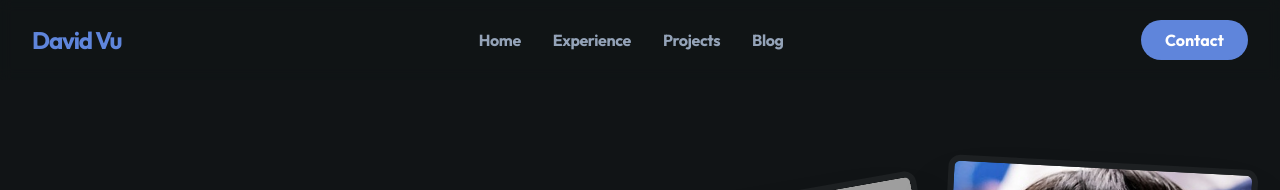
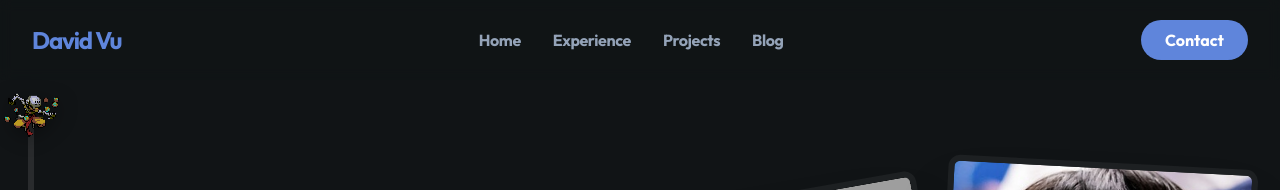
Before and after one commit to Davidvu1/davidvu1.github.io, a React (Vite) app: page / in a window 1280 px wide. Shown: the top 190 px of the page. Built offline with nearby package versions, Linux system fonts and the light colour scheme; grey boxes are pictures that could not be loaded.

Commit message:
baseline of progress bar

```diff
--- a/src/App.jsx
+++ b/src/App.jsx
@@ -2,6 +2,7 @@ import React from 'react'
 import { Routes, Route } from 'react-router-dom'
 import { SpeedInsights } from '@vercel/speed-insights/react'
 import Navbar from './components/Navbar/Navbar'
+import ScrollProgress from './components/ScrollProgress/ScrollProgress'
 import Hero from './components/Hero/Hero'
 import Experience from './components/Experience/Experience'
 import Projects from './components/Projects/Projects'
@@ -36,6 +37,7 @@ const App = () => {
   return (
     <>
       <Navbar />
+      <ScrollProgress />
       <Routes>
         <Route path="/" element={<MainPage />} />
         <Route path="/blog" element={<BlogPage />} />
--- /dev/null
+++ b/src/components/ScrollProgress/ScrollProgress.css
@@ -0,0 +1,87 @@
+.scroll-progress {
+  position: fixed;
+  top: 112px;
+  bottom: 32px;
+  left: 28px;
+  height: auto;
+  width: 6px;
+  z-index: 40;
+  pointer-events: none;
+}
+
+.scroll-progress-track {
+  position: relative;
+  width: 6px;
+  height: 100%;
+  border-radius: 9999px;
+  background: rgba(255, 255, 255, 0.1);
+}
+
+.scroll-progress-fill {
+  position: absolute;
+  top: 0;
+  left: 0;
+  width: 100%;
+  height: 100%;
+  background: #5f85db;
+  border-radius: 9999px;
+  transform: scaleY(0);
+  transform-origin: top center;
+  will-change: transform;
+}
+
+.scroll-progress-sprite {
+  position: absolute;
+  left: 50%;
+  top: 0;
+  width: 56px;
+  height: 56.3px;
+  transform: translate(-50%, -50%);
+  background-repeat: no-repeat;
+  background-size: calc(56px * 9) 56.3px;
+  background-position: 0 0;
+  image-rendering: pixelated;
+  filter: drop-shadow(0 4px 10px rgba(0, 0, 0, 0.45));
+  animation: zenyatta-idle 1.35s steps(9) infinite;
+  will-change: top;
+  z-index: 2;
+}
+
+@keyframes zenyatta-idle {
+  from {
+    background-position: 0 0;
+  }
+  to {
+    background-position: calc(-56px * 9) 0;
+  }
+}
+
+@media (max-width: 1024px) {
+  .scroll-progress {
+    left: 16px;
+    top: 96px;
+    bottom: 20px;
+  }
+
+  .scroll-progress-sprite {
+    width: 42px;
+    height: 42.2px;
+    background-size: calc(42px * 9) 42.2px;
+    animation-name: zenyatta-idle-tablet;
+  }
+
+  @keyframes zenyatta-idle-tablet {
+    from {
+      background-position: 0 0;
+    }
+    to {
+      background-position: calc(-42px * 9) 0;
+    }
+  }
+}
+
+@media (max-width: 768px) {
+  .scroll-progress {
+    display: none;
+  }
+}
--- /dev/null
+++ b/src/components/ScrollProgress/ScrollProgress.jsx
@@ -0,0 +1,47 @@
+import React, { useEffect, useRef } from 'react'
+import { useLocation } from 'react-router-dom'
+import './ScrollProgress.css'
+import zenyatta_walk_strip from '../../assets/zenyatta_walk_strip.png'
+
+const ScrollProgress = () => {
+  const fillRef = useRef(null)
+  const spriteRef = useRef(null)
+  const rafRef = useRef(null)
+  const location = useLocation()
+
+  useEffect(() => {
+    const tick = () => {
+      const scrollTop = window.scrollY || document.documentElement.scrollTop
+      const docHeight = document.documentElement.scrollHeight - window.innerHeight
+      const progress = docHeight > 0 ? Math.min(1, Math.max(0, scrollTop / docHeight)) : 0
+
+      if (fillRef.current) {
+        fillRef.current.style.transform = `scaleY(${progress})`
+      }
+      if (spriteRef.current) {
+        spriteRef.current.style.top = `${progress * 100}%`
+      }
+
+      rafRef.current = window.requestAnimationFrame(tick)
+    }
+
+    rafRef.current = window.requestAnimationFrame(tick)
+
+    return () => window.cancelAnimationFrame(rafRef.current)
+  }, [location.pathname])
+
+  return (
+    <div className="scroll-progress" aria-hidden="true">
+      <div className="scroll-progress-track">
+        <div ref={fillRef} className="scroll-progress-fill" />
+      </div>
+      <div
+        ref={spriteRef}
+        className="scroll-progress-sprite"
+        style={{ backgroundImage: `url(${zenyatta_walk_strip})` }}
+      />
+    </div>
+  )
+}
+
+export default ScrollProgress
```
Also changed, not shown: src/assets/zenyatta_walk_strip.png (added).
